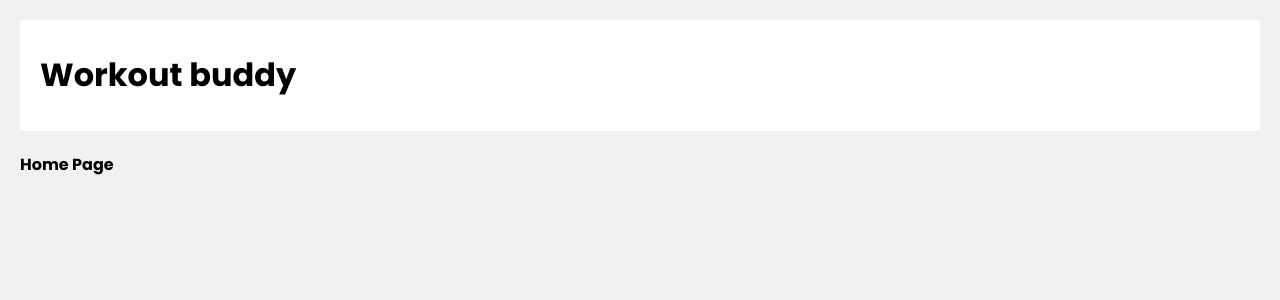
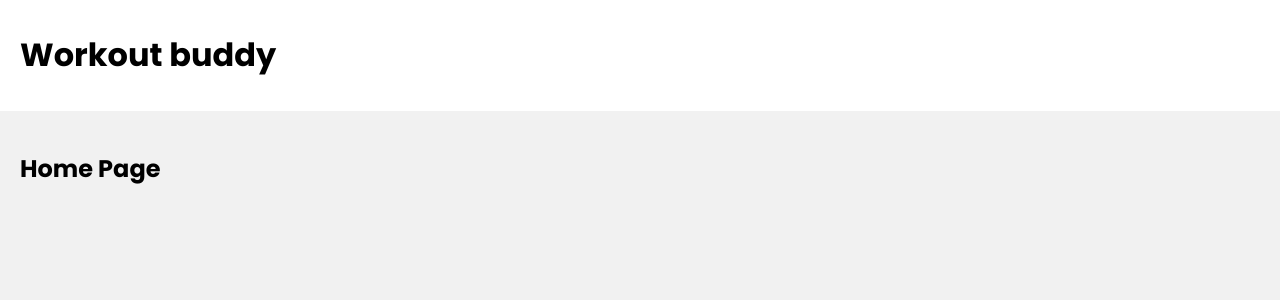
Before and after one commit to Sachinbisht11/Workout_Buddy, a React (Create React App) app in the folder frontend/: page / in a window 1280 px wide. Shown: the top 300 px of the page. Built offline with nearby package versions, Linux system fonts and the light colour scheme.

Commit message:
fetching data

```diff
--- a/frontend/src/App.js
+++ b/frontend/src/App.js
@@ -1,14 +1,16 @@
 import {BrowserRouter, Route, Routes } from 'react-router-dom';
 import './App.css';
 import Home from './pages/Home';
+import Navbar from './components/Navbar';
 
 function App() {
   return (
     <div className="App">
       <BrowserRouter>
+      <Navbar />
       <div className='pages'>
         <Routes>
-          <Route path='/' element={<Home/>}></Route>
+          <Route path='/' element={<Home />}></Route>
         </Routes>
       </div>
       </BrowserRouter>
--- a/frontend/src/pages/Home.js
+++ b/frontend/src/pages/Home.js
@@ -1,11 +1,14 @@
-import React from 'react'
-import Navbar from '../components/Navbar'
+import React, { useEffect, useState } from 'react'
 
 const Home = () => {
+  useEffect(()=>{
+    const fetchWorkouts=async ()=>{
+      await fetch('http://localhost:3000/api/workouts')
+    }
+  },[])
   return (
-    <div>
-        <Navbar></Navbar>
-        <h4>Home Page</h4>
+    <div className='home'>
+        <h2>Home Page</h2>
     </div>
   )
 }
```
